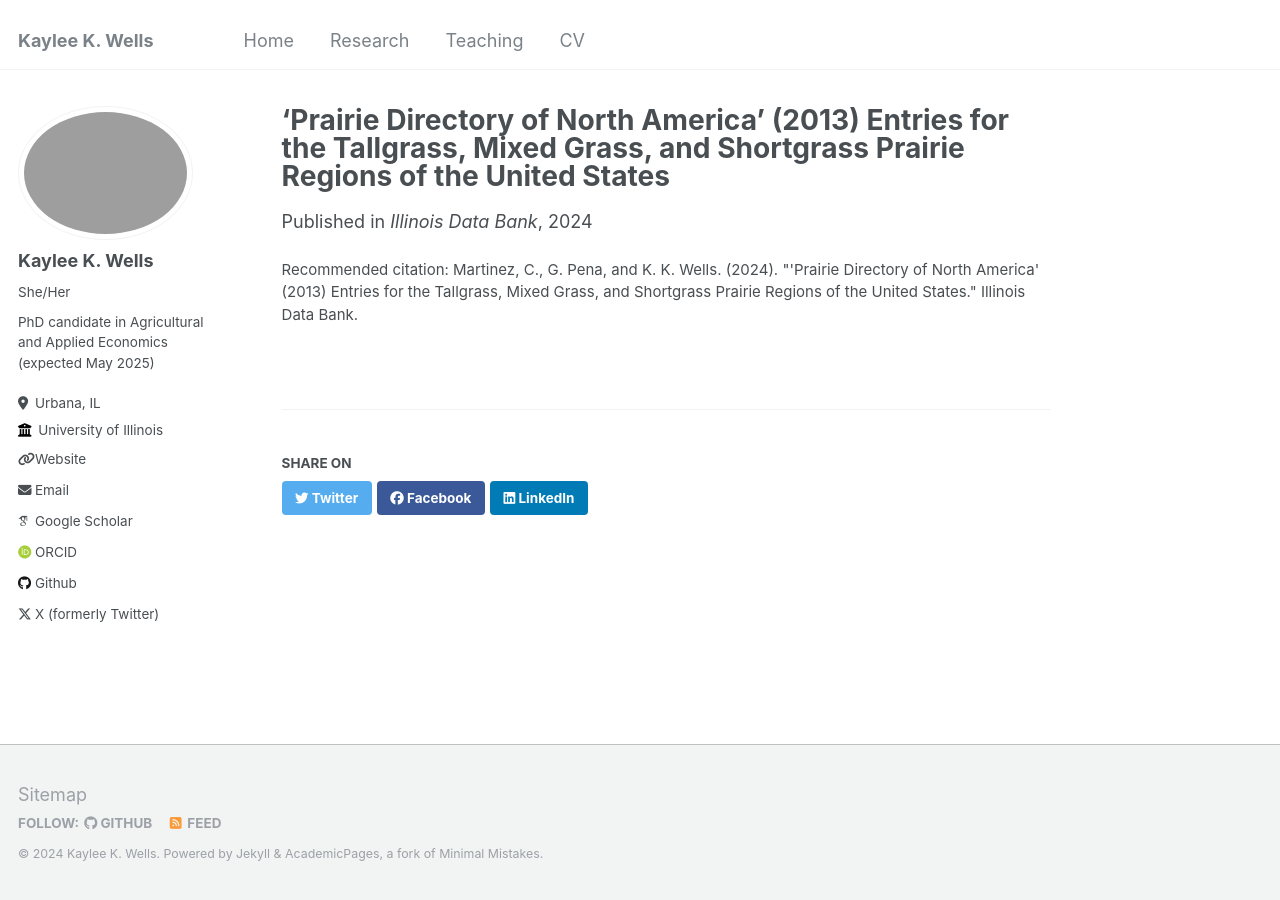
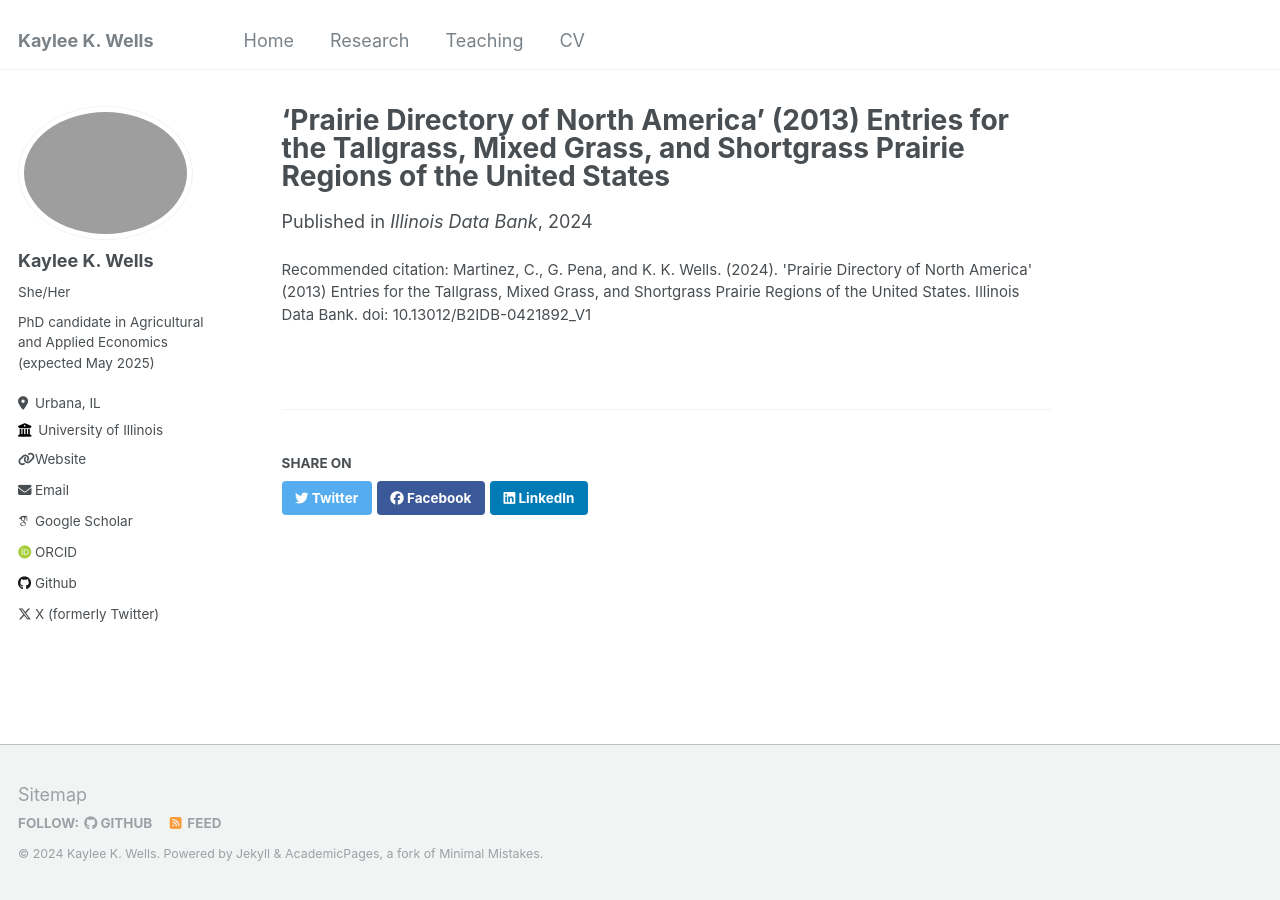
Before and after one commit to KayleeWells/KayleeWells.github.io, a Jekyll site: the page built from _datasets/pdna.md, in a window 1280 px wide. Built offline with Jekyll 4.4.1, drawn with Linux system fonts in a browser that asks for light colours; some web fonts are replaced.

Commit message:
Update pdna.md

```diff
--- a/_datasets/pdna.md
+++ b/_datasets/pdna.md
@@ -7,5 +7,5 @@ This is joint work with undergraduates Carlos Martinez and Gisselle Pena.'
 date: 2024-02-08
 venue: 'Illinois Data Bank'
 dataurl: 'https://doi.org/10.13012/B2IDB-0421892_V1'
-citation: Martinez, C., G. Pena, and K. K. Wells. (2024). &quot;'Prairie Directory of North America' (2013) Entries for the Tallgrass, Mixed Grass, and Shortgrass Prairie Regions of the United States.&quot; Illinois Data Bank.
+citation: "Martinez, C., G. Pena, and K. K. Wells. (2024). 'Prairie Directory of North America' (2013) Entries for the Tallgrass, Mixed Grass, and Shortgrass Prairie Regions of the United States. Illinois Data Bank. doi: 10.13012/B2IDB-0421892_V1"
 ---
```
